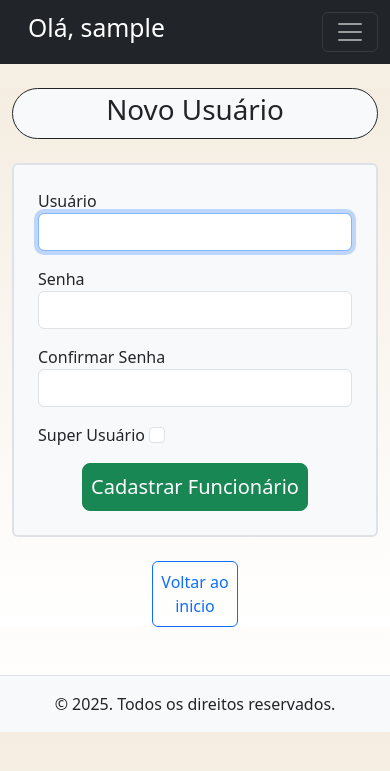
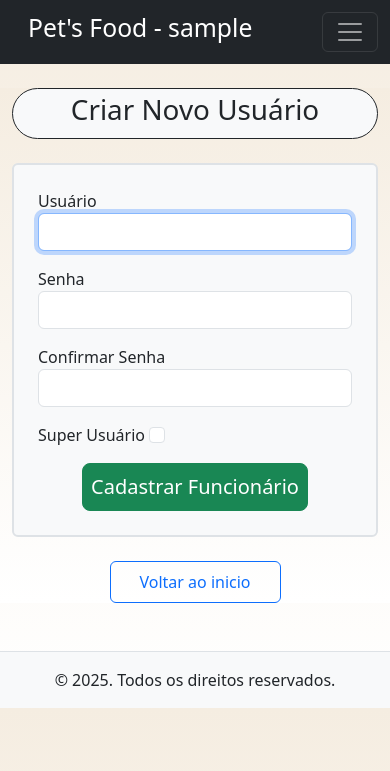
Before and after one commit to Ewerton082/pets-Storage-Django, a Django app: page /accounts/register/ in a window 390 px wide. Shown: the top 771 px of the page. Run offline with Django 5.2, Linux system fonts and the light colour scheme; the visitor is signed in with stand-in values (Sample User, id 1); parts of the project's set-up code (start-up, migrations or seed data) failed here and were passed over.

Commit message:
atualizando responsividade

```diff
--- a/accounts/templates/form_acc.html
+++ b/accounts/templates/form_acc.html
@@ -25,6 +25,6 @@
     </div>
 
     <div class="container-fluid mx-auto my-4 text-center">
-        <a href="{% url retrieve %}" class="btn btn-outline-primary w-25 p-2" style="max-width: 400px;">Voltar ao inicio</a>
+        <a href="{% url retrieve %}" class="btn btn-outline-primary w-50 p-2" style="max-width: 400px;">Voltar ao inicio</a>
     </div>
 {% endblock %}
--- a/accounts/views.py
+++ b/accounts/views.py
@@ -30,7 +30,7 @@ class CreateUser(LoginRequiredMixin, UserPassesTestMixin, CreateView):
 
     def get_context_data(self, **kwargs):
         context = super().get_context_data(**kwargs)
-        context["form_title"] = "Novo Usuário"
+        context["form_title"] = "Criar Novo Usuário"
         context["form_btn_success"] = "Cadastrar Funcionário"
         context["retrieve"] = "storage:Home"
         return context
--- a/core/templates/starter.html
+++ b/core/templates/starter.html
@@ -15,9 +15,9 @@
         <nav class="navbar navbar-expand-lg bg-dark navbar-dark">
             <div class="container-fluid">
                 {% if user.is_authenticated %}
-                    <h1 class="navbar-brand fs-2 ms-3">Olá, {{user.username}}</h1>
+                    <h1 class="navbar-brand fs-2 ms-3">Pet's Food - {{user.username}}</h1>
                 {% else %}
-                    <h1 class="navbar-brand fs-2 ms-5 ">Faça login para continuar</h1>
+                    <h1 class="navbar-brand fs-2 ms-3">Faça login para continuar</h1>
                 {% endif %}
                 <button class="navbar-toggler" type="button" data-bs-toggle="collapse" data-bs-target="#main_navbar" aria-controls="main_navbar" aria-expanded="false" aria-label="Toggle navigation">
                     <span class="navbar-toggler-icon"></span>
--- a/dados e novos incrementos.txt
+++ b/dados e novos incrementos.txt
@@ -1,9 +1,5 @@
 SuperUser: Waldo Wa88628974
 normalUser: testenormal asenha123456
-
-
-
-Terminar a Adição do command da seeding das rações para ser mais facil adicionar toda aquela ração
 
 Criar um novo model para administração onde será mostrado o valor total em produtos que temos e a quantidade de pacotes lembrando que só será visto da pagina administrativa do django
 
```
Also changed, not shown: storage/templates/alerthome.html, storage/templates/create.html, storage/templates/detail.html, storage/templates/home.html, storage/templates/transitions.html (added), storage/urls.py, storage/views.py.
